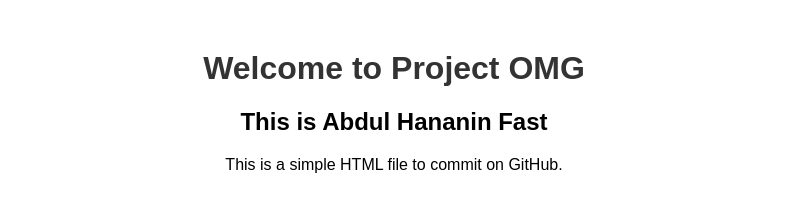
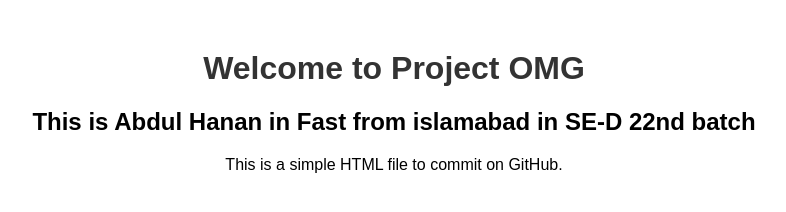
Before and after one commit to Abdul-Hanan-Choudhry/ClassTask, a plain HTML site: page index.html in a window 1280 px wide. Shown: the whole page, without its empty margins (246-1032 px from the left). Drawn offline with Linux system fonts and the light colour scheme.

```diff
--- a/index.html
+++ b/index.html
@@ -17,7 +17,7 @@
 </head>
 <body>
     <h1>Welcome to Project OMG</h1>
-    <h2>This is Abdul Hananin Fast</h2>
+    <h2>This is Abdul Hanan in Fast from islamabad in SE-D 22nd batch</h2>
     <p>This is a simple HTML file to commit on GitHub.</p>
 </body>
 </html>
```
